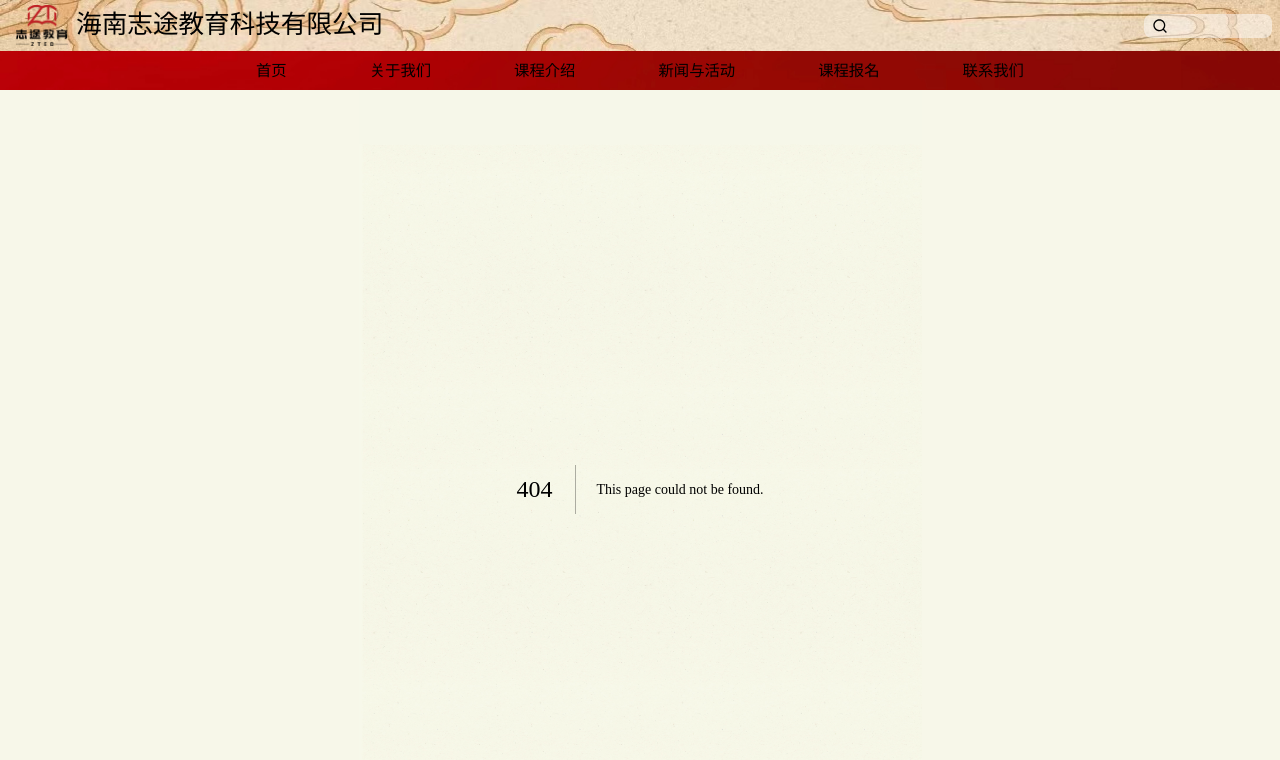
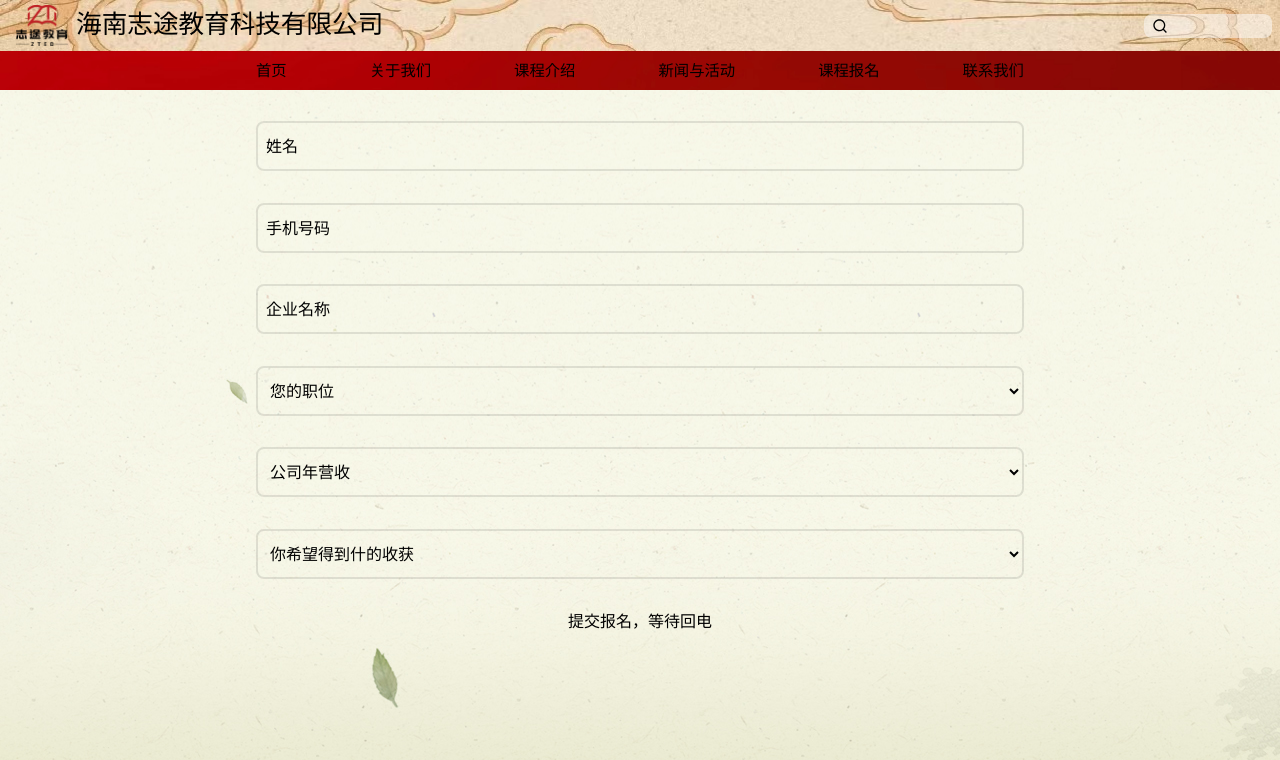
Before and after one commit to real-stanyan/ZTED_websites, a Next.js app: page /enroll in a window 1280 px wide. Before the commit this address had no page. Shown: the top 760 px of the page. Built offline with nearby package versions, Linux system fonts and the light colour scheme; a web font is replaced by a local one.

Commit message:
enroll done

```diff
--- a/app/aboutus/page.tsx
+++ b/app/aboutus/page.tsx
@@ -3,7 +3,7 @@ import Image from "next/image";
 export default function Culture() {
   return (
     <>
-      <div className="px-[6vw] py-[3vw] min-w-full min-h-[350vh] text-black">
+      <div className="px-[6vw] py-[3vw] min-w-full h-auto text-black">
         {/* 河南地理位置 */}
         <div className="mb-[2vw]">
           <h1 className="text-[2.5vw]">河南地理位置</h1>
--- a/app/courseintro/page.tsx
+++ b/app/courseintro/page.tsx
@@ -2,8 +2,8 @@ import React from "react";
 
 export default function CourseIntro() {
   return (
-    <div className="px-[6vw] py-[3vw] min-w-full min-h-[350vh] text-black">
-      {" "}
+    <>
+      <div className="px-[6vw] py-[3vw] min-w-full h-auto text-black">
         <div className="mb-[2vw]">
           <h1 className="text-[2.5vw]">河南地理位置</h1>
           <p className="text-[1vw]">
@@ -14,5 +14,6 @@ export default function CourseIntro() {
           </p>
         </div>
       </div>
+    </>
   );
 }
--- /dev/null
+++ b/app/enroll/page.tsx
@@ -0,0 +1,102 @@
+"use client";
+
+import { useState } from "react";
+
+export default function Enroll() {
+  const [userinfo, setUserinfo] = useState<UserInfo>({
+    name: "",
+    phone: "",
+    company: "",
+    occupation: "",
+    incomes: "",
+    learning_experience: "",
+  });
+
+  const handleInputChange = (
+    e: React.ChangeEvent<HTMLInputElement | HTMLSelectElement>
+  ) => {
+    const { name, value } = e.target;
+    setUserinfo({ ...userinfo, [name]: value });
+  };
+
+  console.log(userinfo);
+  return (
+    <>
+      <div className="flex flex-col justify-evenly w-[60%] h-[45vw] mx-auto items-center font-sans text-black">
+        {/* 姓名 */}
+        <input
+          type="text"
+          name="name"
+          className="w-[100%] h-[50px] bg-transparent border-2 border-black/10 placeholder:text-black rounded-lg p-2"
+          placeholder="姓名"
+          onBlur={(e: React.ChangeEvent<HTMLInputElement>) =>
+            handleInputChange(e)
+          }
+        />
+        {/* 手机号码 */}
+        <input
+          type="text"
+          name="phone"
+          className="w-[100%] h-[50px] bg-transparent border-2 border-black/10 placeholder:text-black rounded-lg p-2"
+          placeholder="手机号码"
+          onBlur={(e: React.ChangeEvent<HTMLInputElement>) =>
+            handleInputChange(e)
+          }
+        />
+        {/* 企业名称 */}
+        <input
+          type="text"
+          name="company"
+          className="w-[100%] h-[50px] bg-transparent border-2 border-black/10 placeholder:text-black rounded-lg p-2"
+          placeholder="企业名称"
+          onBlur={(e: React.ChangeEvent<HTMLInputElement>) =>
+            handleInputChange(e)
+          }
+        />
+        {/* 您的职位 */}
+        <select
+          name="occupation"
+          id="occupation"
+          className="w-[100%] h-[50px] bg-transparent border-2 border-black/10 rounded-lg p-2"
+          onChange={handleInputChange}
+        >
+          <option value="">您的职位</option>
+          <option value="金融">金融</option>
+          <option value="互联网">互联网</option>
+          <option value="房地产">房地产</option>
+        </select>
+        {/* 公司年营收 */}
+        <select
+          name="incomes"
+          id="incomes"
+          className="w-[100%] h-[50px] bg-transparent border-2 border-black/10 rounded-lg p-2"
+          onChange={handleInputChange}
+        >
+          <option
+            value=""
+            className="w-[100%] h-[50px] bg-transparent border-2 border-black/10 rounded-lg p-2"
+          >
+            公司年营收
+          </option>
+          <option value="小于 500,000">小于 500,000</option>
+          <option value="50,000 - 10,000">50,000 - 100,000</option>
+          <option value="100,000 - 500,000">100,000 - 500,000</option>
+          <option value="500,000 - 1,000,000">500,000 - 1,000,000</option>
+          <option value="大于 1,000,000">大于 1,000,000</option>
+        </select>
+        {/* 你希望得到什的收获 */}
+        <select
+          name="learning_experience"
+          id="learning_experience"
+          className="w-[100%] h-[50px] bg-transparent border-2 border-black/10 rounded-lg p-2"
+          onChange={handleInputChange}
+        >
+          <option value="">你希望得到什的收获</option>
+          <option value="A">A</option>
+          <option value="B">B</option>
+        </select>
+        <div>提交报名，等待回电</div>
+      </div>
+    </>
+  );
+}
--- a/app/layout.tsx
+++ b/app/layout.tsx
@@ -21,7 +21,7 @@ export default function RootLayout({
   return (
     <html lang="en" className="overflow-x-hidden">
       <body
-        className={`bg-main-bg bg-contain bg-[#f7f7e9] bg-no-repeat bg-bottom`}
+        className={`min-w-screen bg-main-bg bg-auto bg-[#f7f7e9] bg-no-repeat bg-bottom`}
       >
         <Header />
         {children}
--- a/app/page.tsx
+++ b/app/page.tsx
@@ -5,7 +5,7 @@ import Gallery from "@/components/gallery";
 
 export default function Home() {
   return (
-    <main className="flex flex-col items-center min-w-full min-h-[350vh] relative">
+    <main className="flex flex-col items-center min-w-full h-auto relative">
       <Gallery />
       <News />
     </main>
--- a/components/footer.tsx
+++ b/components/footer.tsx
@@ -4,7 +4,7 @@ import Image from "next/image";
 
 export default function Footer() {
   return (
-    <div className="flex flex-col items-center relative bottom-20 w-screen">
+    <div className="flex flex-col my-[10vw] items-center w-screen">
       <Image
         src={"/images/footer_qr_code.jpg"}
         alt="QR Code"
--- a/components/gallery.tsx
+++ b/components/gallery.tsx
@@ -1,28 +1,3 @@
-// import Image from "next/image";
-
-// import SwiperImageList from "@/data/swiper_image_list.json";
-
-// export default function Swiper() {
-//   const renderSwiperSlides = () => {
-//     return SwiperImageList.map((item, index) => (
-//       <Image
-//         src={`/images/swiper/${item}`}
-//         key={index}
-//         alt={item}
-//         width={200}
-//         height={200}
-//         className="w-[15vw]"
-//       />
-//     ));
-//   };
-
-//   return (
-//     <div className="h-[40vw] w-[200vw] flex flex-wrap justify-center my-[4vw] rounded relative top-0 left-[10vw] animate-swiper">
-//       {renderSwiperSlides()}
-//     </div>
-//   );
-// }
-import React, { useRef, useState } from "react";
 // Import Swiper React components
 import { Swiper, SwiperSlide } from "swiper/react";
 
@@ -52,8 +27,9 @@ export default function Gallery() {
         }}
         pagination={{
           clickable: true,
+          type: window.innerWidth <= 768 ? "fraction" : "bullets",
         }}
-        navigation={true}
+        navigation={false}
         modules={[Autoplay, Pagination, Navigation]}
         className="mySwiper"
       >
--- a/components/header.tsx
+++ b/components/header.tsx
@@ -195,7 +195,9 @@ export default function Header() {
         </Link>
 
         <div className="cursor-pointer text-[1.2vw]">新闻与活动</div>
-        <div className="cursor-pointer text-[1.2vw]">课程报名</div>
+        <Link href="/enroll">
+          <div className="cursor-pointer text-[1.2vw]">课程报名</div>
+        </Link>
         <div className="cursor-pointer text-[1.2vw]">联系我们</div>
       </div>
     </>
--- a/components/news_card.tsx
+++ b/components/news_card.tsx
@@ -2,7 +2,7 @@ import Image from "next/image";
 
 export default function NewsCard() {
   return (
-    <div className="flex flex-col justify-evenly text-black w-[70vw] h-[100px] md:h-[400px] border-b-2 border-black/10 rounded overflow-hidden">
+    <div className="flex flex-col justify-evenly text-black w-[70vw] h-[70px] md:h-[300px] border-b-2 border-black/10 rounded overflow-hidden">
       <h1 className="p-1 text-[2vw]">新闻标题</h1>
       <div className="flex items-center">
         <Image
@@ -12,7 +12,7 @@ export default function NewsCard() {
           height={200}
           className="flex-4 p-1 md:p-3 w-[50px] h-[50px] md:w-[200px] md:h-[200px]"
         />
-        <p className="flex-4 p-1 md:p-3 text-[1.5vw] font-mono">
+        <p className="flex-4 p-1 md:p-3 text-[1.2vw] font-mono">
           首個國家級賽事、由國家體育總局網球運動管理中心及中國網球協會直接領導的中國網球巡迴賽正式落戶香港，將於2023年11月19日至26日一連八日假維多利亞公園網球場進行，超過150位來自全國各地的頂尖網球好手雲集香港，展開連場精彩大戰。希望透過今次的國家級賽事，凝聚市民對國家體育發展及運動員的關注和支持，提升市民大眾投入運動的氣氛，並提升香港的運動水平；同時希望透過今次網球賽事，能助力內地與香港在體育發展上的交流融合，並為香港及大灣區其他城市鞏固體育文化，貢獻國家體育發展新氣象。
         </p>
       </div>
```
Lines whose indentation alone changed are shown as unchanged.
